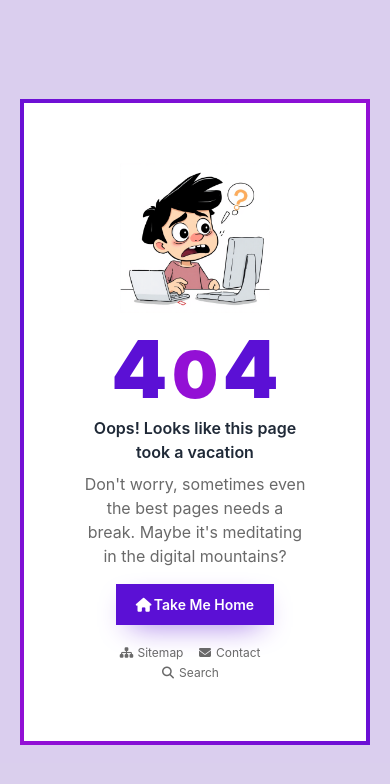
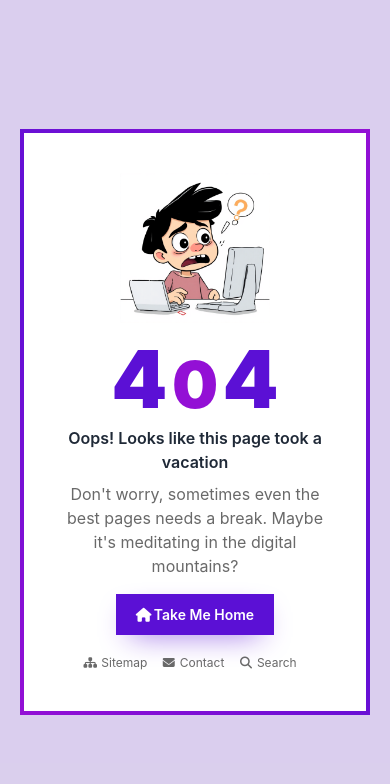
Before and after one commit to samthewebguy/404-error-page, a plain HTML site: page index.html in a window 390 px wide. Drawn offline with Linux system fonts and the light colour scheme.

Commit message:
changed container padding on mobile

```diff
--- a/style.css
+++ b/style.css
@@ -115,6 +115,11 @@ i{
 }
 
 @media(max-width:768px){
+
+    .container{
+        padding: 40px;
+    }
+
     .heading .h1{
         font-size: 80px;
     }
```
